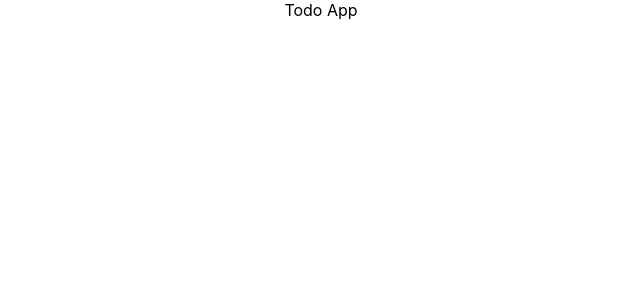
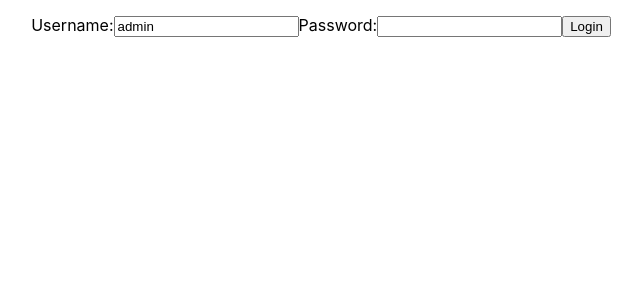
Before and after one commit to SuveenVundavalli/FullStack-React-Spring-Boot-ToDo-App, a React (Create React App) app in the folder frontend/todo-app/: page / in a window 1280 px wide. Shown: the top 300 px of the page, without its empty margins (319-961 px from the left). Built offline with nearby package versions, Linux system fonts and the light colour scheme.

Commit message:
added router

```diff
--- a/frontend/todo-app/package.json
+++ b/frontend/todo-app/package.json
@@ -5,6 +5,7 @@
   "dependencies": {
     "react": "^16.8.4",
     "react-dom": "^16.8.4",
+    "react-router-dom": "^5.0.0",
     "react-scripts": "2.1.8"
   },
   "scripts": {
--- a/frontend/todo-app/src/components/counter/Counter.css
+++ b/frontend/todo-app/src/components/counter/Counter.css
@@ -15,7 +15,3 @@ button.reset {
   font-size: 50px;
   padding: 15px 30px;
 }
-
-body {
-  padding: 15px 30px;
-}
--- a/frontend/todo-app/src/components/todo/TodoApp.jsx
+++ b/frontend/todo-app/src/components/todo/TodoApp.jsx
@@ -1,9 +1,153 @@
 import React, { Component } from "react";
+import { BrowserRouter as Router, Route, Switch, Link } from "react-router-dom";
 
 class TodoApp extends Component {
   render() {
-    return <div className="TodoApp">Todo App</div>;
+    return (
+      <div className="TodoApp">
+        <Router>
+          <Switch>
+            <Route path="/" exact component={LoginComponent} />
+            <Route path="/login" component={LoginComponent} />
+            <Route path="/welcome/:name" component={WelcomeComponent} />
+            <Route path="/todos" component={ListTodosComponent} />
+            <Route component={ErrorComponent} />
+          </Switch>
+        </Router>
+      </div>
+    );
   }
 }
 
+class LoginComponent extends Component {
+  constructor(props) {
+    super(props);
+    this.state = {
+      username: "admin",
+      password: "",
+      hasLoginFailed: false,
+      showSuccessMessage: false
+    };
+    this.handleChange = this.handleChange.bind(this);
+    this.loginClicked = this.loginClicked.bind(this);
+  }
+  handleChange(event) {
+    this.setState({
+      [event.target.name]: event.target.value
+    });
+  }
+  loginClicked() {
+    // admin, password
+    if (this.state.username === "admin" && this.state.password === "password") {
+      this.props.history.push(`/welcome/${this.state.username}`);
+      //   this.setState({ showSuccessMessage: true });
+      //   this.setState({ hasLoginFailed: false });
+    } else {
+      this.setState({ showSuccessMessage: false });
+      this.setState({ hasLoginFailed: true });
+    }
+    console.log(this.state);
+  }
+
+  render() {
+    return (
+      <div className="LoginComponent">
+        {this.state.hasLoginFailed && <div>Invalid Credentials</div>}
+        {this.state.showSuccessMessage && <div>Login Successful</div>}
+        Username:
+        <input
+          type="text"
+          name="username"
+          value={this.state.username}
+          onChange={this.handleChange}
+        />
+        Password:
+        <input
+          type="password"
+          name="password"
+          value={this.state.password}
+          onChange={this.handleChange}
+        />
+        <button onClick={this.loginClicked}>Login</button>
+      </div>
+    );
+  }
+}
+
+class ListTodosComponent extends Component {
+  constructor(props) {
+    super(props);
+    this.state = {
+      todos: [
+        {
+          id: 1,
+          description: "Learn Dance",
+          done: false,
+          targetDate: new Date()
+        },
+        {
+          id: 2,
+          description: "Become an expert at dance",
+          done: false,
+          targetDate: new Date()
+        },
+        {
+          id: 3,
+          description: "Go to Srilanka",
+          done: false,
+          targetDate: new Date()
+        }
+      ]
+    };
+  }
+
+  render() {
+    return (
+      <div className="ListTodosComponent">
+        <h1>List Todos</h1>
+        <table>
+          <thead>
+            <tr>
+              <th>id</th>
+              <th>description</th>
+              <th>Done</th>
+              <th>Target Date</th>
+            </tr>
+          </thead>
+          <tbody>
+            {this.state.todos.map(todo => (
+              <tr>
+                <td>{todo.id}</td>
+                <td>{todo.description}</td>
+                <td>{todo.done.toString()}</td>
+                <td>{todo.targetDate.toString()}</td>
+              </tr>
+            ))}
+          </tbody>
+        </table>
+      </div>
+    );
+  }
+}
+
+class WelcomeComponent extends Component {
+  render() {
+    return (
+      <div>
+        Welcome {this.props.match.params.name}!. You can manage your todos{" "}
+        <Link to="/todos">here</Link>.
+      </div>
+    );
+  }
+}
+
+function ErrorComponent() {
+  return (
+    <div>
+      An Error Occured. I don't know what happened, please contact me at{" "}
+      <a href="mailto:contact@suveen.me">contact@suveen.me</a>
+    </div>
+  );
+}
+
 export default TodoApp;
--- a/frontend/todo-app/src/index.css
+++ b/frontend/todo-app/src/index.css
@@ -12,3 +12,7 @@ code {
   font-family: source-code-pro, Menlo, Monaco, Consolas, "Courier New",
     monospace;
 }
+
+body {
+  padding: 15px 30px;
+}
```
Also changed, not shown: 1 other file (tests, documents, lock files or other folders).
